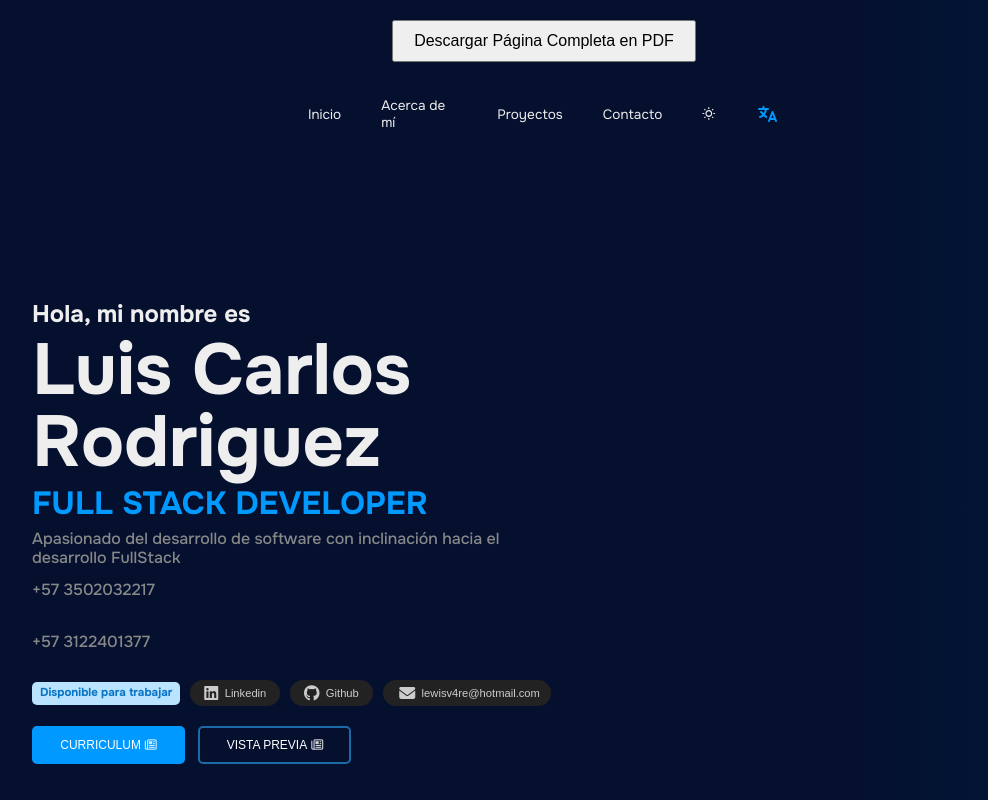
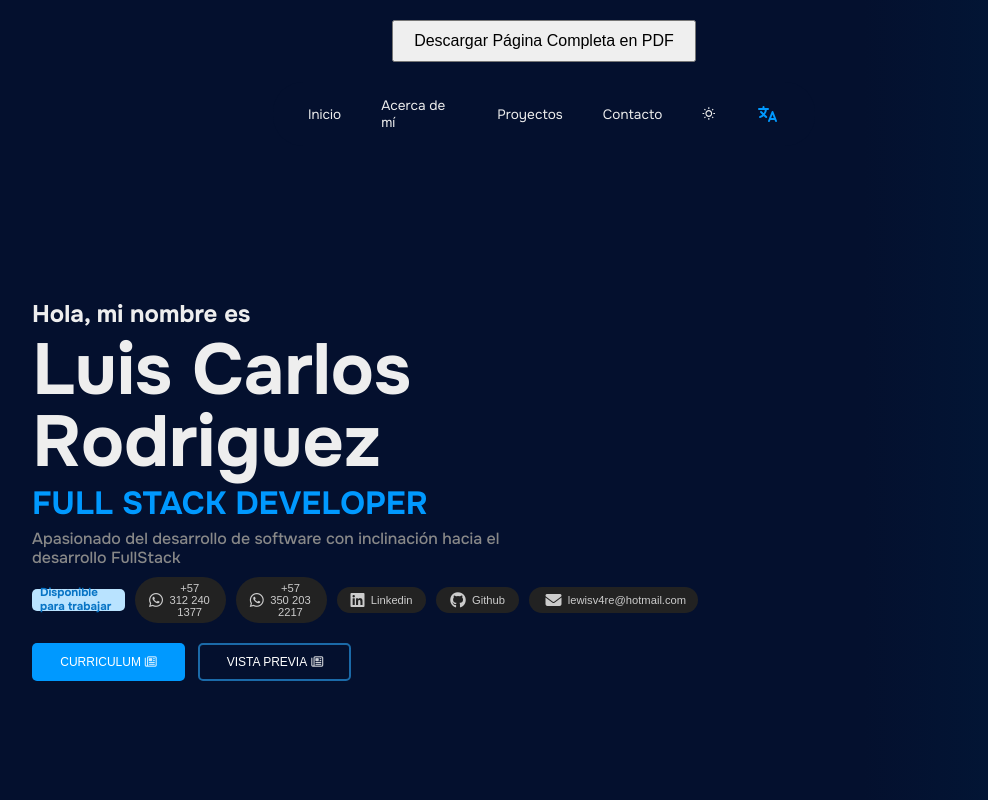
Before and after one commit to lewisv4/Portfolio-master, a Next.js app: page / in a window 1280 px wide. Shown: the top 800 px of the page, without its empty margins (96-1084 px from the left). Built offline with nearby package versions, Linux system fonts and the light colour scheme.

Commit message:
added numbers

```diff
--- a/src/app/components/presentation/Presentation.jsx
+++ b/src/app/components/presentation/Presentation.jsx
@@ -50,11 +50,19 @@ const Presentation = () => {
                     <h1><span className='mensajeSaludo' >{saludo}</span><br />Luis Carlos Rodriguez</h1>
                     <h2>{text}</h2>
                     <p>{parrafo}</p>
-                    <p>+57 3502032217</p>
-                    <p>+57 3122401377</p>
 
                     <div className='openAndRedes' >
                         <h6>{openToWork}</h6>
+                        <button>
+                            <Link href='https://api.whatsapp.com/send?phone=+573122401377' target='_BLANK' >
+                                <i className="fa-brands fa-whatsapp links "></i><span className='textRed' >+57 312 240 1377</span>
+                            </Link>
+                        </button>
+                        <button>
+                            <Link href='https://api.whatsapp.com/send?phone=+573502032217' target='_BLANK' >
+                                <i className="fa-brands fa-whatsapp links "></i><span className='textRed' >+57 350 203 2217</span>
+                            </Link>
+                        </button>
                         <button>
                             <Link href='https://www.linkedin.com/in/luis-carlos-rodriguez-a885a61a6/' target='_BLANK' >
                                 <i className="fa-brands fa-linkedin links "></i><span className='textRed' >Linkedin</span>
```
